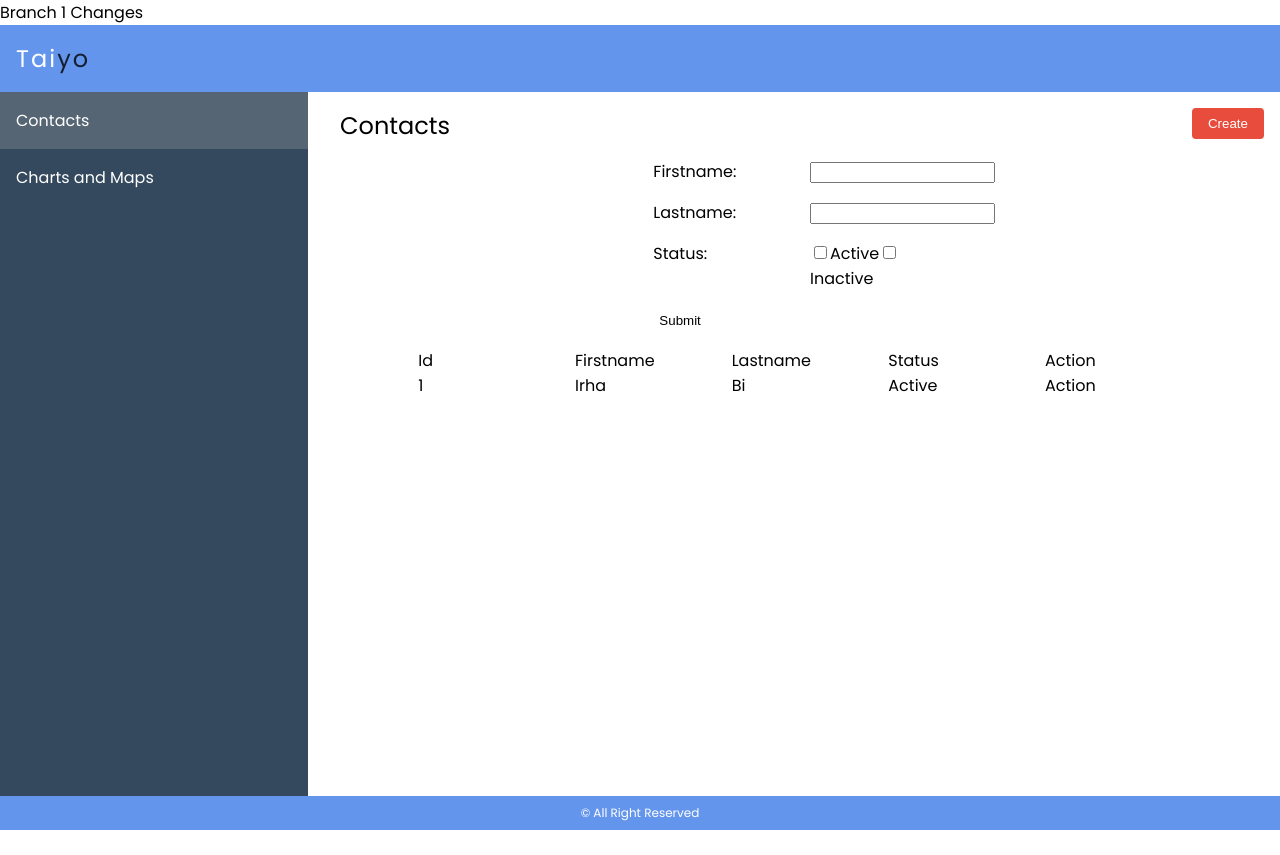
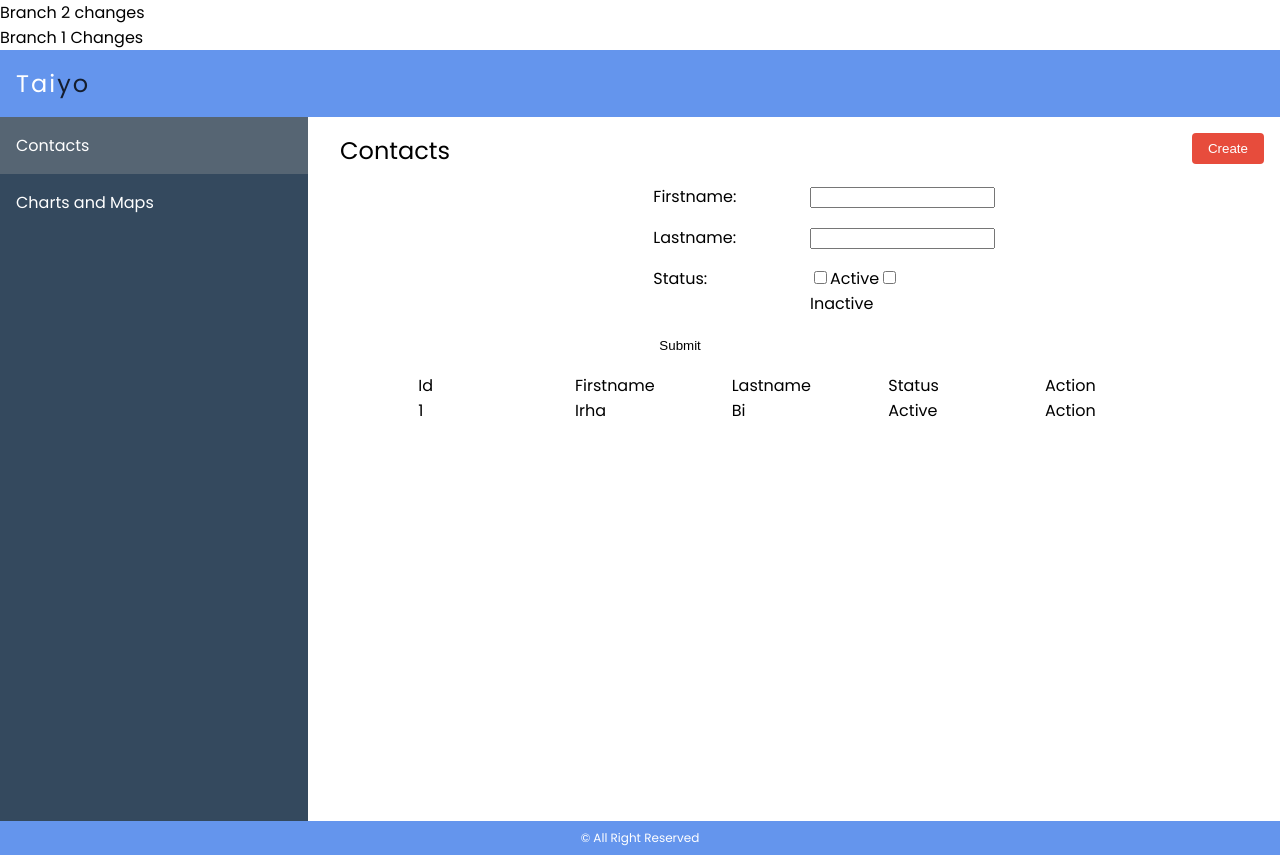
Before and after one commit to danishwebindia/Taiyo-Angular-Material, an Angular app: page / in a window 1280 px wide. Before the commit the page ends 830 px from the top, so only its background shows below. Built offline with nearby package versions, Linux system fonts and the light colour scheme.

Commit message:
update new changes

```diff
--- a/src/app/app.component.html
+++ b/src/app/app.component.html
@@ -1,3 +1,6 @@
+<div>
+    Branch 2 changes
+</div>
 <div>
     Branch 1 Changes
 </div>
```
